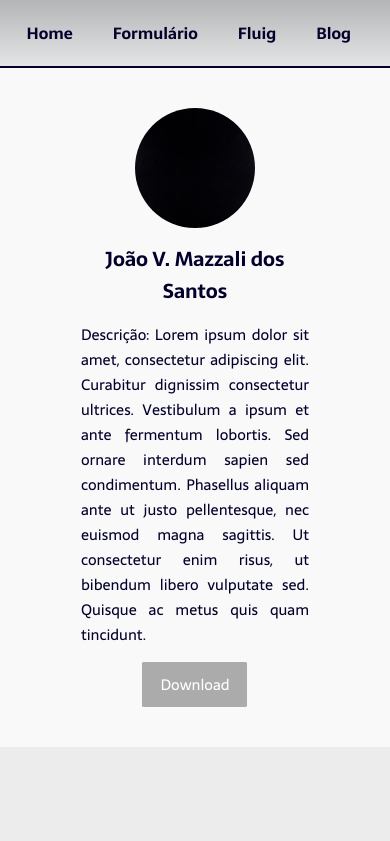
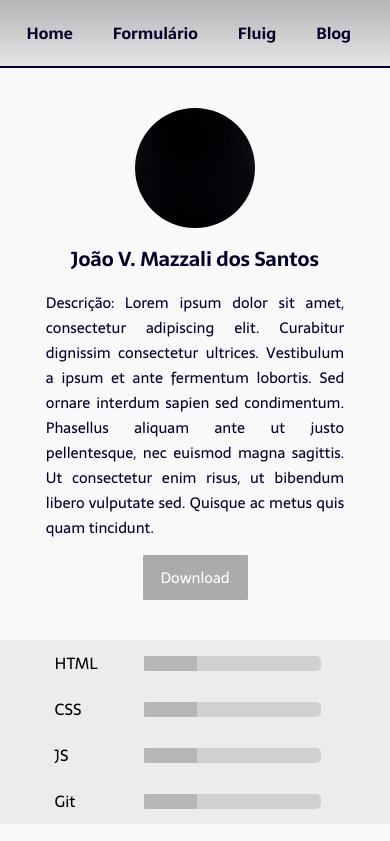
Before and after one commit to jmazzali/totvs, a plain HTML site: page portfolio/index.html in a window 390 px wide. Shown: the top 841 px of the page. Drawn offline with nearby package versions, Linux system fonts and the light colour scheme.

Commit message:
adicionado secao de linguagem | responsividade ampliada

```diff
--- a/portfolio/css/style.css
+++ b/portfolio/css/style.css
@@ -2,6 +2,7 @@
 
 @import url("https://cdn.jsdelivr.net/npm/bootstrap-icons@1.7.2/font/bootstrap-icons.css"); /*Ícones*/
 
+/*GERAL*/
 *{
     margin:0;
     padding:0;
@@ -28,6 +29,9 @@ body
     background-color: rgba(219, 219, 219, 0.151);
 }
 
+/*FIM GERAL*/
+
+/*MENU NAVEGAÇÃO*/
 nav
 {
     display:flex;
@@ -48,7 +52,9 @@ nav a{
     font-weight: 600;
     text-decoration: none;
 }
+/*FIM MENU NAVEGAÇÃO*/
 
+/*SEÇÃO DE APRESENTAÇÃO*/
 main
 {
     border-top: 2px solid rgb(3, 0, 44);
@@ -95,12 +101,69 @@ main
     width:120px;
     border-radius: 50%;
 }
+/*FIM SEÇÃO DE APRESENTAÇÃO*/
 
+/*SEÇÃO NÍVEIS DE LINGUAGEM*/
 #level{
-    height: 350px;
     background-color: rgba(223, 223, 223, 0.493);
+    padding-left: 5%;
+    padding-right: 5%;
 }
 
+#level p{
+    flex-direction: column;
+}
+
+.flex-column-center.coluna-progresso{
+    width: 40%;
+    align-items: flex-start;
+}
+
+#html-linha p, #css-linha p, #js-linha p, #git-linha p{
+    width: 120px;
+    padding-right: 5%;
+}
+
+#html-linha, #css-linha, #js-linha, #git-linha{
+    width: 100%;
+    padding: 10px 0 10px;
+    justify-content:space-around;
+}
+
+#html-barra, #css-barra, #js-barra, #git-barra{
+    width: 100%;
+    height: 15px;
+    margin-right: 5%;
+    border-radius: 5px;
+    background-color: rgba(170, 170, 170, 0.438);
+}
+
+.progresso-iniciante{
+    width: 30%;
+    height: 15px;
+    background-color: rgba(170, 170, 170, 0.678);
+}
+
+.progresso-basico{
+    width: 50%;
+    height: 15px;
+    background-color: rgba(170, 170, 170, 0.678);
+}
+
+.progresso-intermediario{
+    width: 70%;
+    height: 15px;
+    background-color: rgba(170, 170, 170, 0.678);
+}
+
+.progresso-avancado{
+    width: 90%;
+    height: 15px;
+    background-color: rgba(170, 170, 170, 0.678);
+}
+/*FIM NÍVEIS DE LINGUAGEM*/
+
+/*SEÇÃO DE PROJETOS*/
 #principais-projetos{
     padding-top: 20px;
     margin-bottom: 15px;
@@ -156,7 +219,9 @@ main
 .categoria-projeto{
     color: rgba(136, 136, 136, 0.575);
 }
+/*FIM PROJETOS*/
 
+/*RODAPÉ*/
 footer{
     padding-top: 10px;
     background-color: rgba(223, 223, 223, 0.493);
@@ -173,13 +238,24 @@ footer p{
     padding: 10px;
     font-size: 12px;
 }
+/*FIM RODAPÉ*/
 
+/*RESPONSIVIDADE*/
 @media (max-width:1200px){
     .flex-row-center.projeto{
         flex-direction: column;
     }
     .projeto img {
         margin-bottom: 15px;
+    }
+}
+
+@media (max-width:920px){
+    #level{
+        flex-direction: column;
+    }
+    .flex-column-center.coluna-progresso{
+        width: 80%;
     }
 }
 
@@ -191,18 +267,16 @@ footer p{
         align-items: center;
         text-align: center;
         padding-top: 15px;
-        width: 65%;
+        width: 85%;
     }
-
     #profile{
          flex-direction: column-reverse;
    }
-
    footer i{
     font-size: 20px;
     }
-
     footer p{
     font-size: 10px;
     }
 }
+/*FIM RESPONSIVIDADE*/
--- a/portfolio/index.html
+++ b/portfolio/index.html
@@ -30,8 +30,38 @@
 
     </main>
 
-        <section id="level">
+        <section id="level" class="flex-row-center">
         <!-- DESTINADO PARA NÍVEL DE HABILIDADES -->
+
+        <div class="flex-column-center coluna-progresso">
+            <div id="html-linha" class="flex-row-center">
+                <p>HTML</p>
+                <div id="html-barra">
+                    <div class="progresso-iniciante"></div>
+                </div>
+            </div>
+            <div id="css-linha" class="flex-row-center">
+                <p>CSS</p>
+                <div id="css-barra">
+                    <div class="progresso-iniciante"></div>
+                </div>
+            </div>
+        </div>
+
+        <div class="flex-column-center coluna-progresso">
+            <div id="js-linha" class="flex-row-center">
+                <p>JS</p>
+                <div id="js-barra">
+                    <div class="progresso-iniciante"></div>
+                </div>
+            </div>
+            <div id="git-linha" class="flex-row-center">
+                <p>Git</p>
+                <div id="git-barra">
+                    <div class="progresso-iniciante"></div>
+                </div>
+            </div>
+        </div>
         </section>
 
         <section id="principais-projetos" class="flex-column-center">
```
